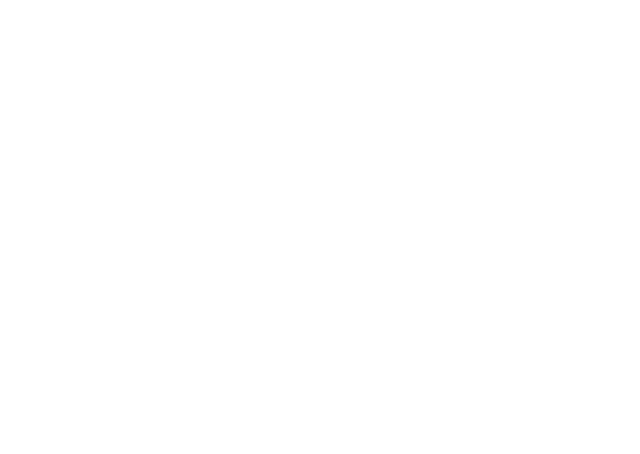
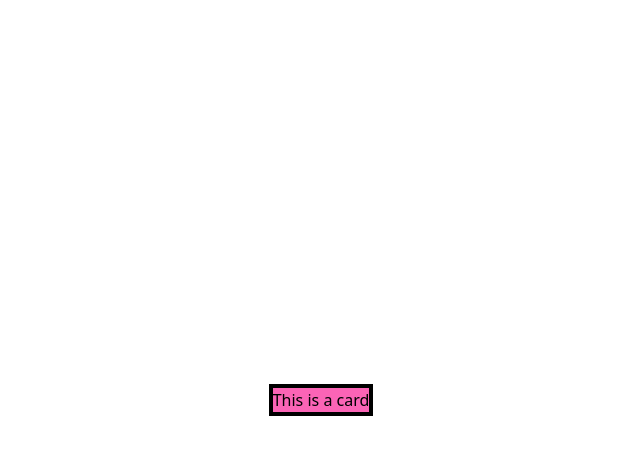
Before and after one commit to ks9927/quiz-app, a React (Vite) app in the folder quiz-game/: page / in a window 1280 px wide. Both pictures are taken after a click on the button "Start Game". Shown: the top 454 px of the page, without its empty margins (319-959 px from the left). Built offline with nearby package versions, Linux system fonts and the light colour scheme.

Commit message:
added card comp to page

```diff
--- a/quiz-game/src/App.tsx
+++ b/quiz-game/src/App.tsx
@@ -24,6 +24,8 @@
         >
           Start Game
         </button>
+
+        {isClicked && <Card/>}
       </div>
     </>
   );
--- a/quiz-game/src/Card.tsx
+++ b/quiz-game/src/Card.tsx
@@ -3,7 +3,7 @@
     return (
         <>
         <div className="border-4 bg-pink-400">
-
+        <p>This is a card</p>
         </div>
         </>
     )
```
